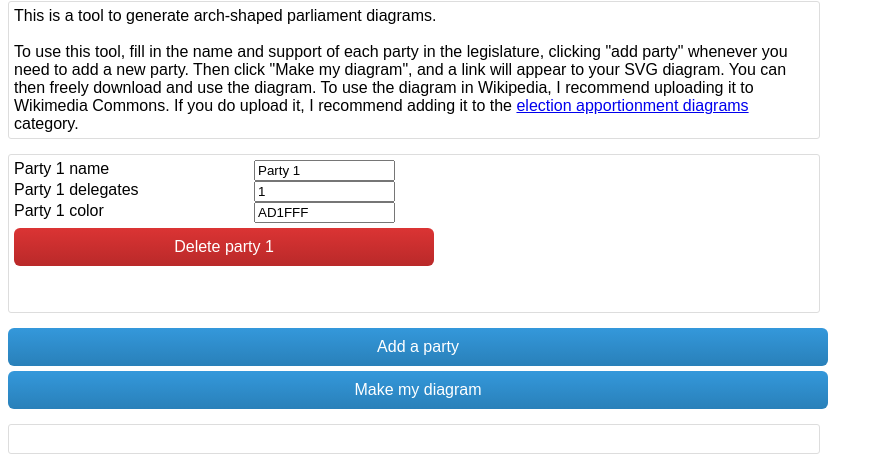
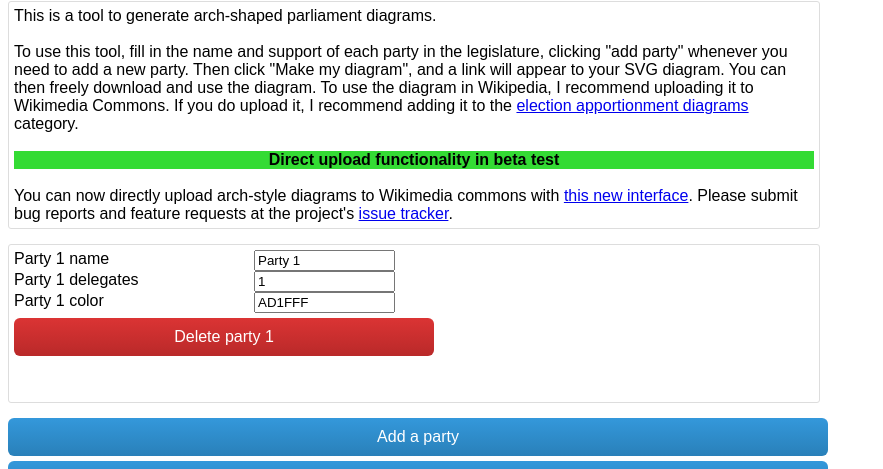
Before and after one commit to slashme/parliamentdiagram, a PHP site: page /parliamentinputform.html in a window 1280 px wide. Shown: the part 165-634 px from the top of the page, without its empty margins (0-883 px from the left). Run offline with PHP 8.4, Linux system fonts and the light colour scheme.

Commit message:
misc UI fixes

```diff
--- a/parliamentinputform.html
+++ b/parliamentinputform.html
@@ -170,7 +170,14 @@ function deleteParty(i){
   To use this tool, fill in the name and support of each party in the legislature, clicking "add party" whenever you need to add a new party.
   Then click "Make my diagram", and a link will appear to your SVG diagram. You can then freely download and use the diagram.
   To use the diagram in Wikipedia, I recommend uploading it to Wikimedia Commons.
-  If you do upload it, I recommend adding it to the <a href="https://commons.wikimedia.org/wiki/Category:Election_apportionment_diagrams">election apportionment diagrams</a> category.<br>
+  If you do upload it, I recommend adding it to the <a href="https://commons.wikimedia.org/wiki/Category:Election_apportionment_diagrams">election apportionment diagrams</a> category.
+<br>
+<br>
+<div class="greendiv" align="center">
+  <b>Direct upload functionality in beta test</b>
+</div>
+<br>
+You can now directly upload arch-style diagrams to Wikimedia commons with <a href="parlitest.php">this new interface</a>. Please submit bug reports and feature requests at the project's <a href="https://github.com/slashme/parliamentdiagram/issues/new">issue tracker</a>.
 </div>
 <div class=block>
   <div id="partylistcontainer">
```
Also changed, not shown: parlitest.php (+15 -2 lines).
